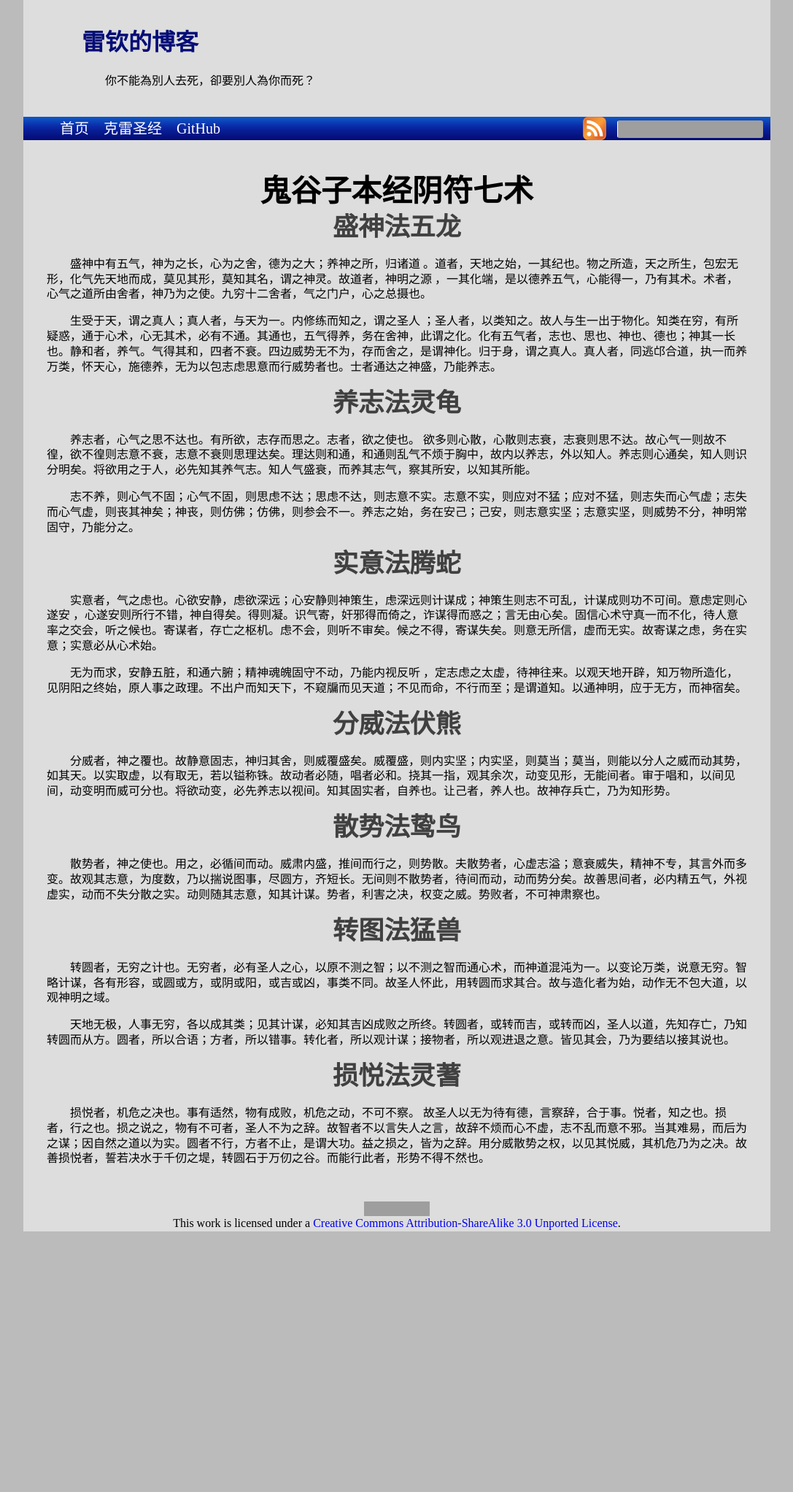
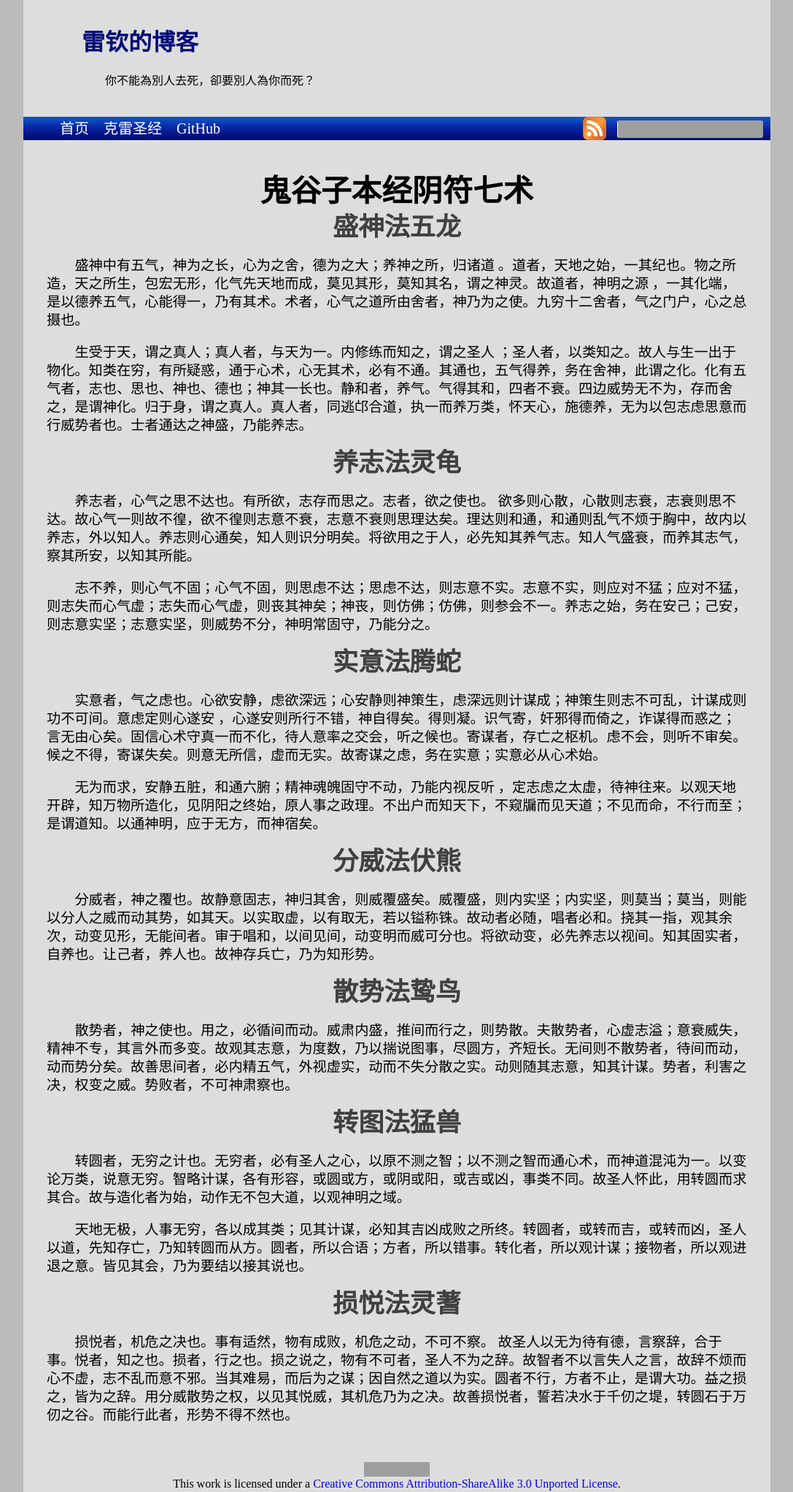
Before and after one commit to leiqin/leiqin.github.io, a Jekyll site: the page built from yinfu.markdown, in a window 1280 px wide. Shown: the whole page at 73% size, without its empty margins (96-1183 px from the left). Built offline with Jekyll 4.4.1, drawn with Linux system fonts in a browser that asks for light colours; nearby versions of some CDN libraries; comment, search, counter and statistics services are not loaded; before the commit the page ends 1687 px from its top, so only the background shows below that; grey boxes are pictures that could not be loaded.

Commit message:
调整字体

```diff
--- a/_layouts/yinfu.html
+++ b/_layouts/yinfu.html
@@ -4,6 +4,7 @@
 		<title>{{ page.title }} - 雷钦的博客</title>
 		<style>
 			#content h2 {text-align:center;}
+			#content p {font-size:120%;line-height:130%;}
 		</style>
 	</head>
 	<body>
```
